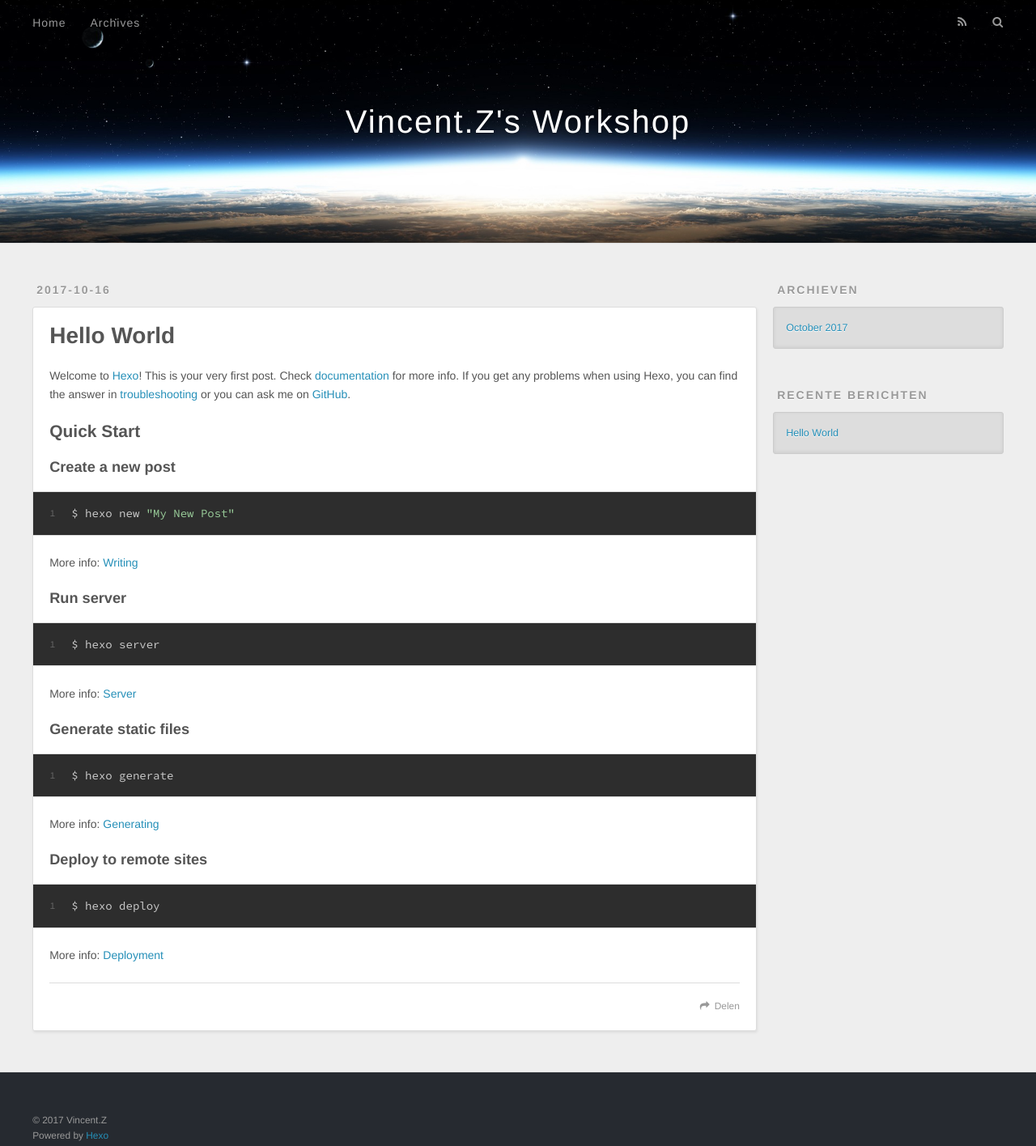
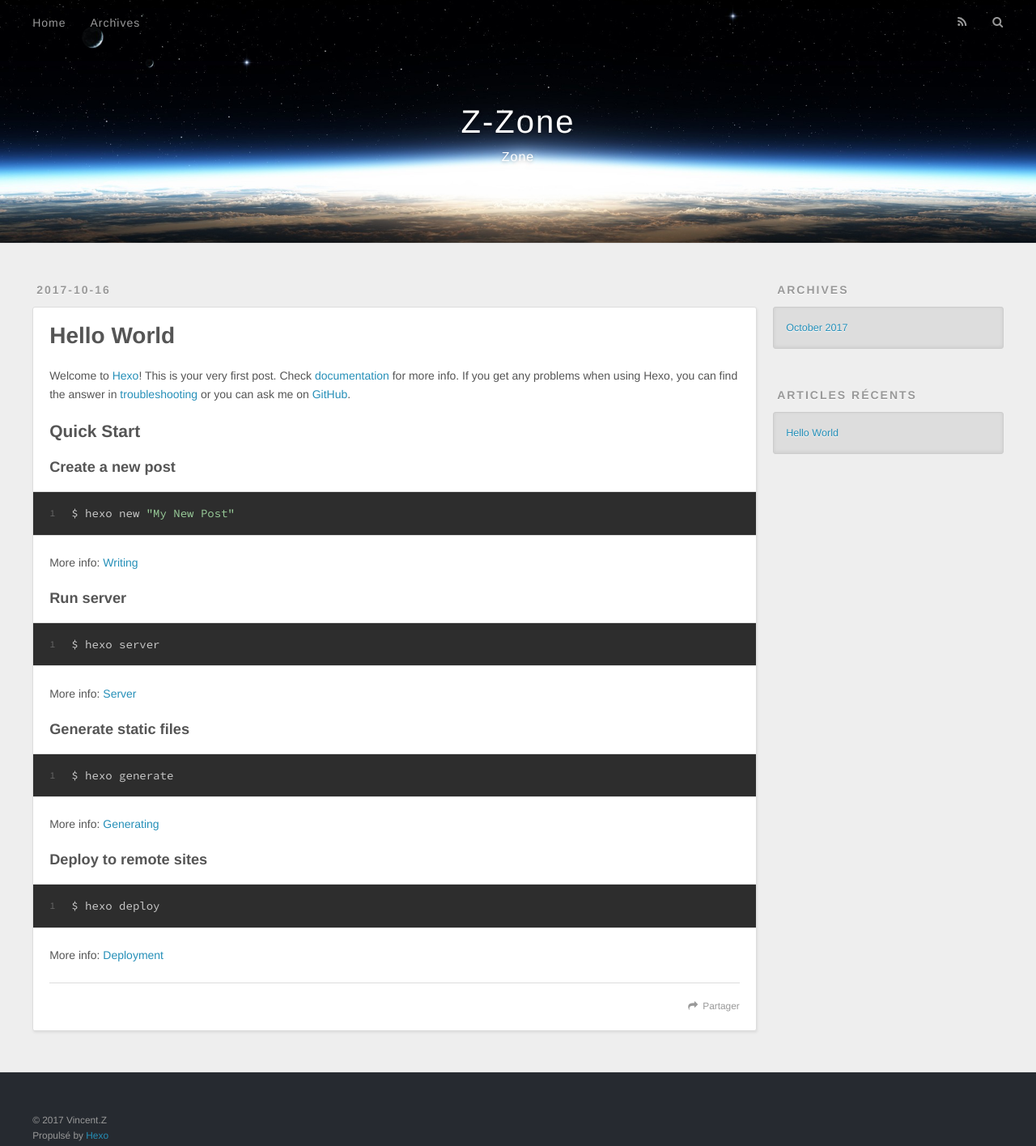
Before and after one commit to zfc1993/hexo_demo, a plain HTML site: page index.html in a window 1280 px wide. Shown: the whole page at 81% size. Drawn offline with nearby package versions, Linux system fonts and the light colour scheme.

Commit message:
Site updated: 2017-10-16 20:11:35

```diff
--- a/2017/10/16/hello-world/index.html
+++ b/2017/10/16/hello-world/index.html
@@ -3,13 +3,13 @@
 <head>
   <meta charset="utf-8">
 
-  <title>Hello World | Vincent.Z&#39;s Workshop</title>
+  <title>Hello World | Z-Zone</title>
   <meta name="viewport" content="width=device-width, initial-scale=1, maximum-scale=1">
   <meta name="description" content="Welcome to Hexo! This is your very first post. Check documentation for more info. If you get any problems when using Hexo, you can find the answer in troubleshooting or you can ask me on GitHub. Quick">
 <meta property="og:type" content="article">
 <meta property="og:title" content="Hello World">
 <meta property="og:url" content="http://yoursite.com/2017/10/16/hello-world/index.html">
-<meta property="og:site_name" content="Vincent.Z&#39;s Workshop">
+<meta property="og:site_name" content="Z-Zone">
 <meta property="og:description" content="Welcome to Hexo! This is your very first post. Check documentation for more info. If you get any problems when using Hexo, you can find the answer in troubleshooting or you can ask me on GitHub. Quick">
 <meta property="og:locale" content="Java, Python">
 <meta property="og:updated_time" content="2017-10-16T11:21:41.425Z">
@@ -17,7 +17,7 @@
 <meta name="twitter:title" content="Hello World">
 <meta name="twitter:description" content="Welcome to Hexo! This is your very first post. Check documentation for more info. If you get any problems when using Hexo, you can find the answer in troubleshooting or you can ask me on GitHub. Quick">
 
-    <link rel="alternate" href="/atom.xml" title="Vincent.Z&#39;s Workshop" type="application/atom+xml">
+    <link rel="alternate" href="/atom.xml" title="Z-Zone" type="application/atom+xml">
 
 
     <link rel="icon" href="/favicon.png">
@@ -38,8 +38,12 @@
   <div id="header-outer" class="outer">
     <div id="header-title" class="inner">
       <h1 id="logo-wrap">
-        <a href="/" id="logo">Vincent.Z&#39;s Workshop</a>
+        <a href="/" id="logo">Z-Zone</a>
       </h1>
+
+        <h2 id="subtitle-wrap">
+          <a href="/" id="subtitle">Zone</a>
+        </h2>
 
     </div>
     <div id="header-inner" class="inner">
@@ -53,9 +57,9 @@
       </nav>
       <nav id="sub-nav">
 
-          <a id="nav-rss-link" class="nav-icon" href="/atom.xml" title="RSS Feed"></a>
+          <a id="nav-rss-link" class="nav-icon" href="/atom.xml" title="Flux RSS"></a>
 
-        <a id="nav-search-btn" class="nav-icon" title="Zoeken"></a>
+        <a id="nav-search-btn" class="nav-icon" title="Rechercher"></a>
       </nav>
       <div id="search-form-wrap">
         <form action="//google.com/search" method="get" accept-charset="UTF-8" class="search-form"><input type="search" name="q" class="search-form-input" placeholder="Search"><button type="submit" class="search-form-submit">&#xF002;</button><input type="hidden" name="sitesearch" value="http://yoursite.com"></form>
@@ -99,7 +103,7 @@
 
     </div>
     <footer class="article-footer">
-      <a data-url="http://yoursite.com/2017/10/16/hello-world/" data-id="cj8u3ts1v0000wwp31elhft2x" class="article-share-link">Delen</a>
+      <a data-url="http://yoursite.com/2017/10/16/hello-world/" data-id="cj8u52p0h0000u0p3z2wyte0p" class="article-share-link">Partager</a>
 
 
     </footer>
@@ -123,7 +127,7 @@
 
 
   <div class="widget-wrap">
-    <h3 class="widget-title">Archieven</h3>
+    <h3 class="widget-title">Archives</h3>
     <div class="widget">
       <ul class="archive-list"><li class="archive-list-item"><a class="archive-list-link" href="/archives/2017/10/">October 2017</a></li></ul>
     </div>
@@ -133,7 +137,7 @@
 
 
   <div class="widget-wrap">
-    <h3 class="widget-title">Recente berichten</h3>
+    <h3 class="widget-title">Articles récents</h3>
     <div class="widget">
       <ul>
 
@@ -154,7 +158,7 @@
   <div class="outer">
     <div id="footer-info" class="inner">
       &copy; 2017 Vincent.Z<br>
-      Powered by <a href="http://hexo.io/" target="_blank">Hexo</a>
+      Propulsé by <a href="http://hexo.io/" target="_blank">Hexo</a>
     </div>
   </div>
 </footer>
--- a/index.html
+++ b/index.html
@@ -3,17 +3,20 @@
 <head>
   <meta charset="utf-8">
 
-  <title>Vincent.Z&#39;s Workshop</title>
+  <title>Z-Zone</title>
   <meta name="viewport" content="width=device-width, initial-scale=1, maximum-scale=1">
-  <meta property="og:type" content="website">
-<meta property="og:title" content="Vincent.Z&#39;s Workshop">
+  <meta name="description" content="XXX">
+<meta property="og:type" content="website">
+<meta property="og:title" content="Z-Zone">
 <meta property="og:url" content="http://yoursite.com/index.html">
-<meta property="og:site_name" content="Vincent.Z&#39;s Workshop">
+<meta property="og:site_name" content="Z-Zone">
+<meta property="og:description" content="XXX">
 <meta property="og:locale" content="Java, Python">
 <meta name="twitter:card" content="summary">
-<meta name="twitter:title" content="Vincent.Z&#39;s Workshop">
+<meta name="twitter:title" content="Z-Zone">
+<meta name="twitter:description" content="XXX">
 
-    <link rel="alternate" href="/atom.xml" title="Vincent.Z&#39;s Workshop" type="application/atom+xml">
+    <link rel="alternate" href="/atom.xml" title="Z-Zone" type="application/atom+xml">
 
 
     <link rel="icon" href="/favicon.png">
@@ -34,8 +37,12 @@
   <div id="header-outer" class="outer">
     <div id="header-title" class="inner">
       <h1 id="logo-wrap">
-        <a href="/" id="logo">Vincent.Z&#39;s Workshop</a>
+        <a href="/" id="logo">Z-Zone</a>
       </h1>
+
+        <h2 id="subtitle-wrap">
+          <a href="/" id="subtitle">Zone</a>
+        </h2>
 
     </div>
     <div id="header-inner" class="inner">
@@ -49,9 +56,9 @@
       </nav>
       <nav id="sub-nav">
 
-          <a id="nav-rss-link" class="nav-icon" href="/atom.xml" title="RSS Feed"></a>
+          <a id="nav-rss-link" class="nav-icon" href="/atom.xml" title="Flux RSS"></a>
 
-        <a id="nav-search-btn" class="nav-icon" title="Zoeken"></a>
+        <a id="nav-search-btn" class="nav-icon" title="Rechercher"></a>
       </nav>
       <div id="search-form-wrap">
         <form action="//google.com/search" method="get" accept-charset="UTF-8" class="search-form"><input type="search" name="q" class="search-form-input" placeholder="Search"><button type="submit" class="search-form-submit">&#xF002;</button><input type="hidden" name="sitesearch" value="http://yoursite.com"></form>
@@ -97,7 +104,7 @@
 
     </div>
     <footer class="article-footer">
-      <a data-url="http://yoursite.com/2017/10/16/hello-world/" data-id="cj8u3ts1v0000wwp31elhft2x" class="article-share-link">Delen</a>
+      <a data-url="http://yoursite.com/2017/10/16/hello-world/" data-id="cj8u52p0h0000u0p3z2wyte0p" class="article-share-link">Partager</a>
 
 
     </footer>
@@ -122,7 +129,7 @@
 
 
   <div class="widget-wrap">
-    <h3 class="widget-title">Archieven</h3>
+    <h3 class="widget-title">Archives</h3>
     <div class="widget">
       <ul class="archive-list"><li class="archive-list-item"><a class="archive-list-link" href="/archives/2017/10/">October 2017</a></li></ul>
     </div>
@@ -132,7 +139,7 @@
 
 
   <div class="widget-wrap">
-    <h3 class="widget-title">Recente berichten</h3>
+    <h3 class="widget-title">Articles récents</h3>
     <div class="widget">
       <ul>
 
@@ -153,7 +160,7 @@
   <div class="outer">
     <div id="footer-info" class="inner">
       &copy; 2017 Vincent.Z<br>
-      Powered by <a href="http://hexo.io/" target="_blank">Hexo</a>
+      Propulsé by <a href="http://hexo.io/" target="_blank">Hexo</a>
     </div>
   </div>
 </footer>
```
Also changed, not shown: archives/2017/10/index.html (+19 -12 lines), archives/2017/index.html (+19 -12 lines), archives/index.html (+19 -12 lines).
